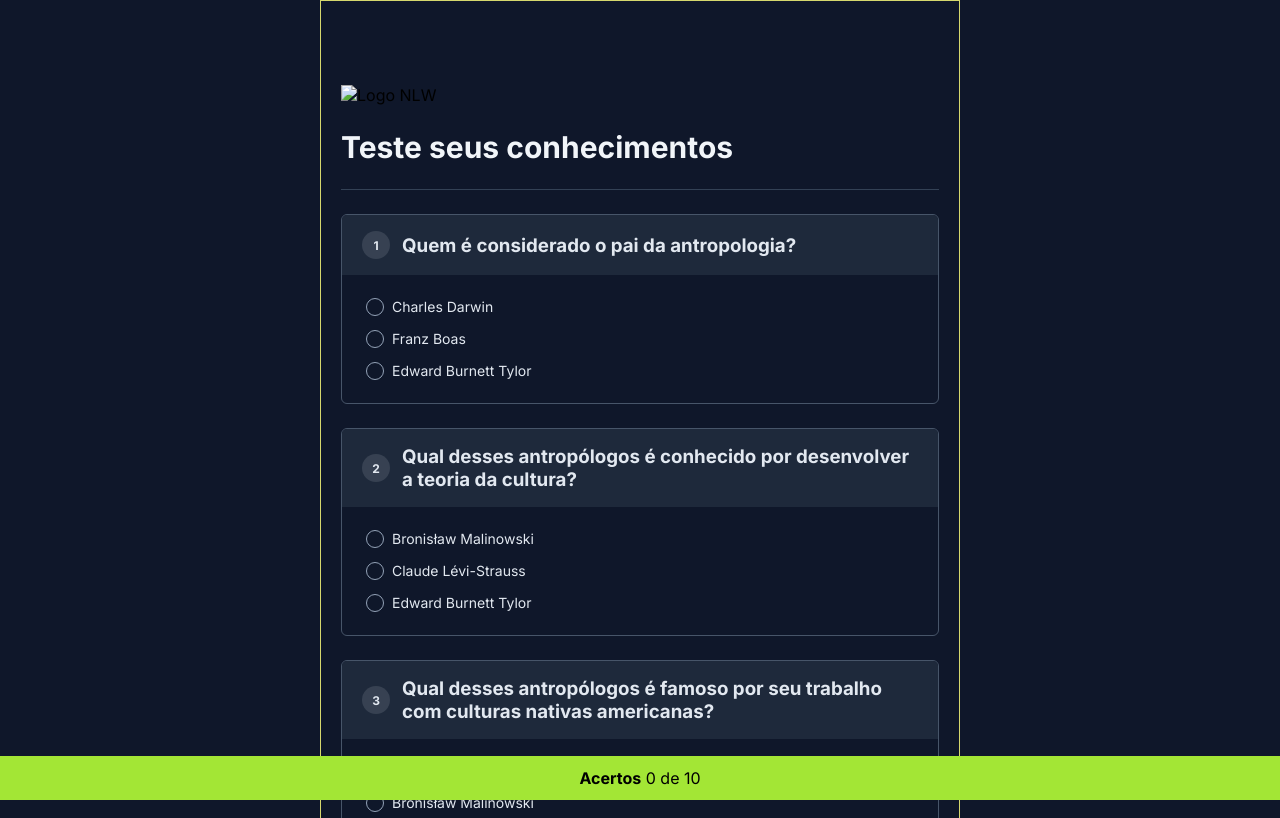
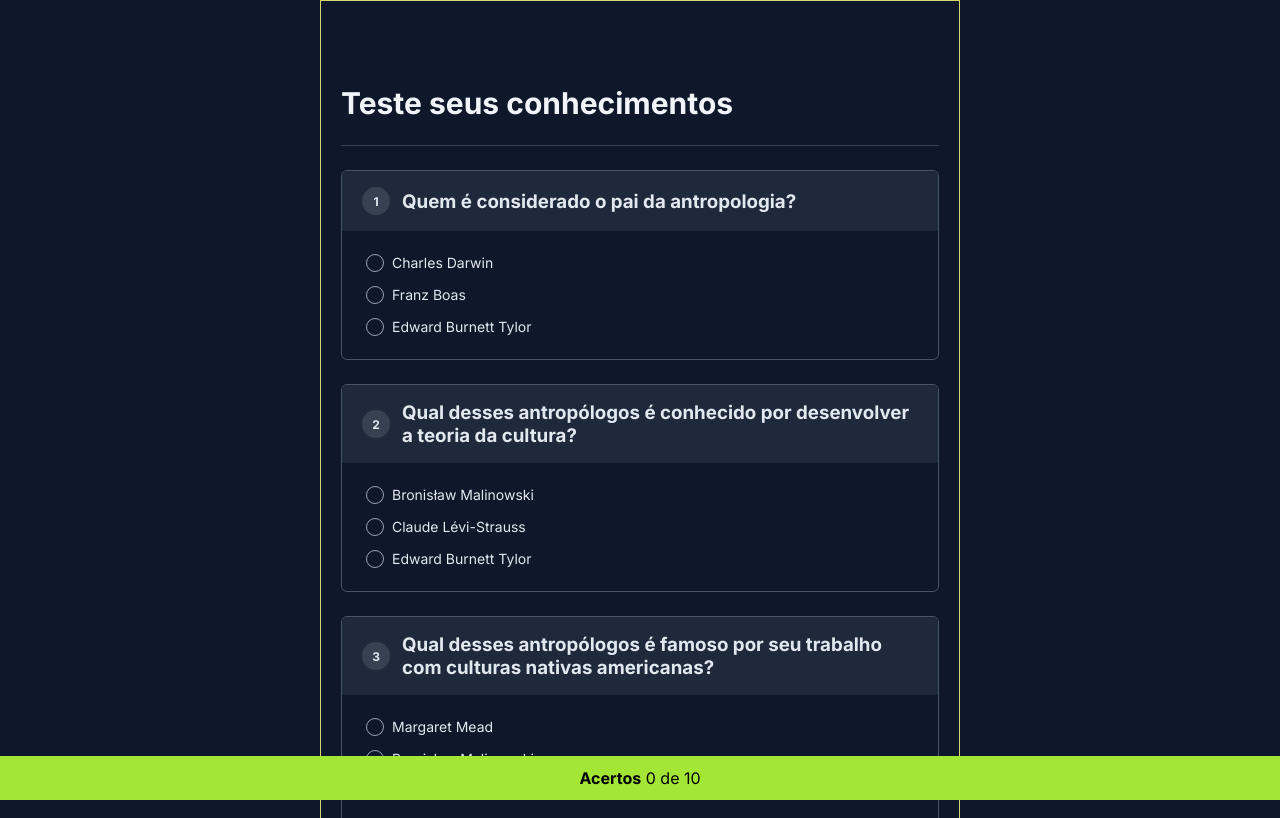
Before and after one commit to carolinecdalorto/nlw-expert, a plain HTML site: page index.html in a window 1280 px wide. Shown: the top 818 px of the page. Drawn offline with Linux system fonts and the light colour scheme.

Commit message:
atualizei

```diff
--- a/index.html
+++ b/index.html
@@ -9,7 +9,6 @@
     <body>
         <main>
             <header>
-                <img src="" alt="Logo NLW">
                 <h1>Teste seus conhecimentos</h1>
             </header>
 
```
